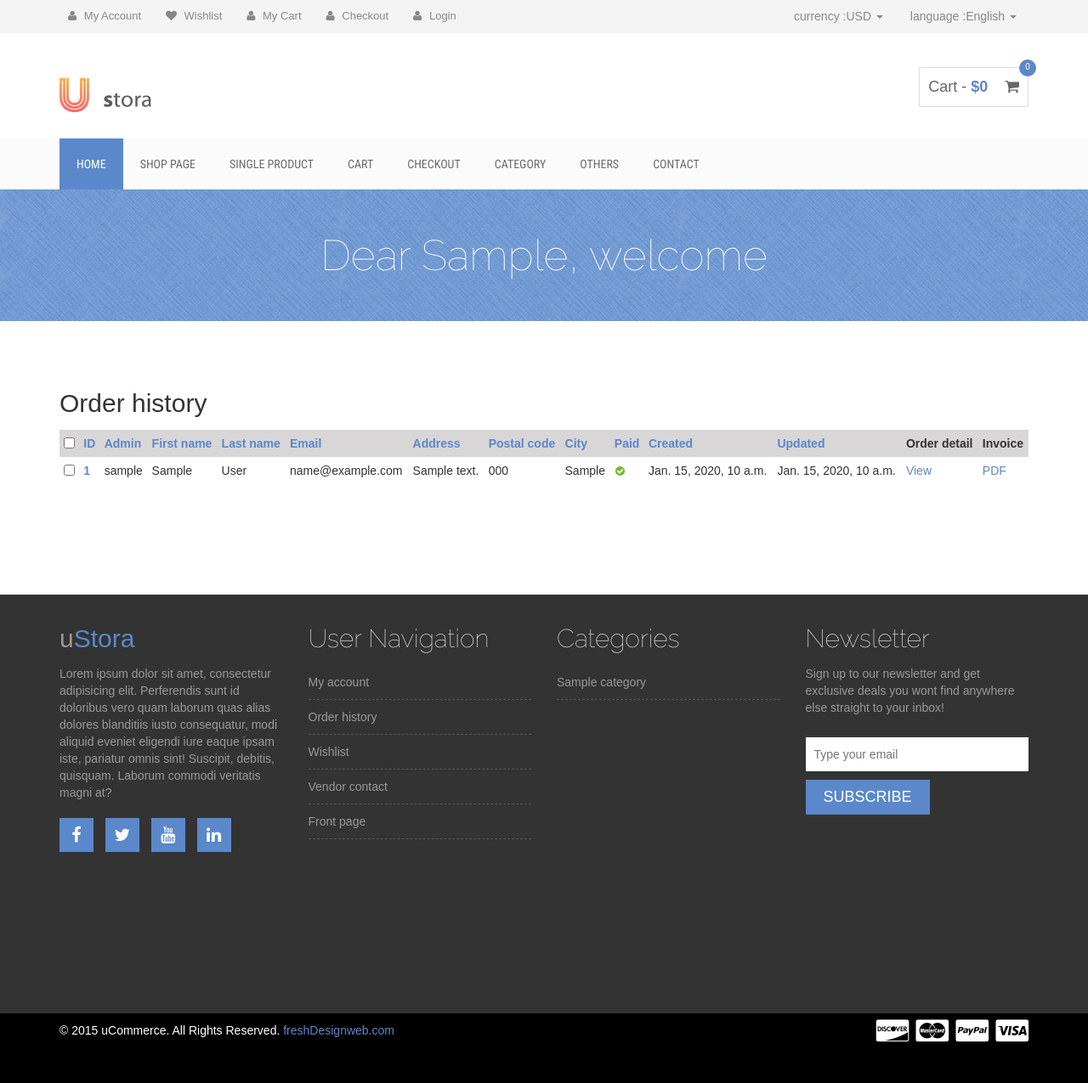
After one commit to heysaeid/ustore, a Django app: page /accounts/dashboard/ in a window 1280 px wide. The commit adds this page. Shown: the whole page at 85% size. Run offline with Django 3.2, Linux system fonts and the light colour scheme; a user stored in the database is signed in; tables that the repository leaves empty hold one stand-in row (values such as "Sample post"); parts of the project's set-up code (start-up, migrations or seed data) failed here and were passed over; some libraries are stand-ins or nearby versions.

Commit message:
Add a panel to view the status of orders؛ سش exit

```diff
--- /dev/null
+++ b/accounts/templates/accounts/dashboard.html
@@ -0,0 +1,125 @@
+{% extends 'base.html' %}
+
+{% block title %}
+    Dashboard - {{ request.user }}
+{% endblock title %}
+
+
+{% block content %}
+    <div class="product-big-title-area">
+        <div class="container">
+            <div class="row">
+                <div class="col-md-12">
+                    <div class="product-bit-title text-center">
+                        <h2>Dear {{ request.user|title }}, welcome</h2>
+                    </div>
+                </div>
+            </div>
+        </div>
+    </div>
+
+    <div class="single-product-area">
+        <div class="zigzag-bottom"></div>
+        <div class="container">
+            <h2>Order history</h2>
+            <table id="result_list">
+                <thead>
+                    <tr>
+                        <th scope="col" class="action-checkbox-column">
+                            <div class="text"><span><input type="checkbox" id="action-toggle"></span></div>
+                            <div class="clear"></div>
+                        </th>
+                        <th scope="col" class="sortable column-id">
+                            <div class="text"><a href="?o=1.-9">ID</a></div>
+                            <div class="clear"></div>
+                        </th>
+                        <th scope="col" class="sortable column-id">
+                            <div class="text"><a href="?o=1.-9">Admin</a></div>
+                            <div class="clear"></div>
+                        </th>
+                        <th scope="col" class="sortable column-first_name">
+                            <div class="text"><a href="?o=2.-9">First name</a></div>
+                            <div class="clear"></div>
+                        </th>
+                        <th scope="col" class="sortable column-last_name">
+                            <div class="text"><a href="?o=3.-9">Last name</a></div>
+                            <div class="clear"></div>
+                        </th>
+                        <th scope="col" class="sortable column-email">
+                            <div class="text"><a href="?o=4.-9">Email</a></div>
+                            <div class="clear"></div>
+                        </th>
+                        <th scope="col" class="sortable column-address">
+                            <div class="text"><a href="?o=5.-9">Address</a></div>
+                            <div class="clear"></div>
+                        </th>
+                        <th scope="col" class="sortable column-postal_code">
+                            <div class="text"><a href="?o=6.-9">Postal code</a></div>
+                            <div class="clear"></div>
+                        </th>
+                        <th scope="col" class="sortable column-city">
+                            <div class="text"><a href="?o=7.-9">City</a></div>
+                            <div class="clear"></div>
+                        </th>
+                        <th scope="col" class="sortable column-paid">
+                            <div class="text"><a href="?o=8.-9">Paid</a></div>
+                            <div class="clear"></div>
+                        </th>
+                        <th scope="col" class="sortable column-created sorted descending">
+                            <div class="sortoptions">
+                                <a class="sortremove" href="?o=" title="Remove from sorting"></a>
+
+                                <a href="?o=9" class="toggle descending" title="Toggle sorting"></a>
+                            </div>
+                            <div class="text"><a href="?o=9">Created</a></div>
+                            <div class="clear"></div>
+                        </th>
+                        <th scope="col" class="sortable column-updated">
+
+
+
+                        <div class="text"><a href="?o=10.-9">Updated</a></div>
+                        <div class="clear"></div>
+                        </th>
+                        <th scope="col" class="column-order_detail">
+
+                        <div class="text"><span>Order detail</span></div>
+                        <div class="clear"></div>
+                        </th>
+                        <th scope="col" class="column-order_pdf">
+
+                        <div class="text"><span>Invoice</span></div>
+                        <div class="clear"></div>
+                        </th>
+                    </tr>
+                </thead>
+                <tbody>
+
+                {% for order in orders %}
+                    <tr>
+                        <td class="action-checkbox">
+                            <input type="checkbox" name="_selected_action" value="{{ order.id }}" class="action-select">
+                        </td>
+                        <th class="field-id">
+                            <a href="/admin/orders/order/4/change/">{{ order.id }}</a>
+                        </th>
+                        <td class="field-user_name">{{ order.user }}</td>
+                        <td class="field-first_name">{{ order.first_name }}</td>
+                        <td class="field-last_name">{{ order.last_name }}</td>
+                        <td class="field-email">{{ order.email }}</td>
+                        <td class="field-address">{{ order.address }}</td>
+                        <td class="field-postal_code">{{ order.postal_code }}</td>
+                        <td class="field-city">{{ order.city }}</td>
+                        <td class="field-paid"><img src="{% if order.paid %}/static/admin/img/icon-yes.svg{% else %}/static/admin/img/icon-no.svg{% endif %}" alt="{{ order.paid }}"></td>
+                        <td class="field-created nowrap">{{ order.created }}</td>
+                        <td class="field-updated nowrap">{{ order.updated }}</td>
+                        <td class="field-order_detail"><a href="{% url 'accounts:order_detail' order.id %}">View</a></td>
+                        <td class="field-order_pdf"><a href="/orders/admin/order/{{ order.id }}/pdf/">PDF</a></td>
+                    </tr>
+                {% endfor %}
+
+                </tbody>
+                </table>
+        </div>
+    </div>
+{% endblock content %}
--- a/accounts/urls.py
+++ b/accounts/urls.py
@@ -5,4 +5,6 @@ app_name = 'accounts'
 
 urlpatterns = [
     path('login/', views.user_login, name='user_login'),
+    path('dashboard/', views.dashboard, name='dashboard'),
+    path('order-detail/<int:pk>/', views.order_detail, name='order_detail'),
 ]
--- a/accounts/views.py
+++ b/accounts/views.py
@@ -1,8 +1,12 @@
-from django.shortcuts import redirect, render
+from django.shortcuts import get_object_or_404, redirect, render
 from django.contrib.auth import authenticate, login as login_auth
+from django.contrib.auth.decorators import login_required
+from orders.models import Order, OrderItem
 from .forms import LoginForm
+from .decorators import is_login
 
 # Create your views here.
+@is_login
 def user_login(request):
     message_error = None
     if request.method == 'POST':
@@ -18,3 +22,13 @@ def user_login(request):
     else:
         form = LoginForm()
     return render(request, 'accounts/login.html', {'form':form, 'message_error':message_error})
+
+@login_required
+def dashboard(request):
+    orders = Order.objects.filter(user=request.user).order_by('id')
+    return render(request, 'accounts/dashboard.html', {'orders':orders})
+
+@login_required
+def order_detail(request, pk):
+    order = get_object_or_404(Order, user=request.user, pk=pk)
+    return render(request, 'accounts/order_detail.html', {'order':order})
--- a/config/settings.py
+++ b/config/settings.py
@@ -138,9 +138,9 @@ EMAIL_BACKEND = 'django.core.mail.backends.console.EmailBackend'
 
 STATIC_URL = '/static/'
 STATICFILES_DIRS = [
-    BASE_DIR / 'static'
+    os.path.join(BASE_DIR, 'static/')
 ]
-STATIC_ROOT = BASE_DIR / 'staticfiles'
+STATIC_ROOT = os.path.join(BASE_DIR, 'staticfiles')
 
 MEDIA_URL = '/media/'
 MEDIA_ROOT = BASE_DIR / 'media/'
--- a/orders/admin.py
+++ b/orders/admin.py
@@ -44,7 +44,7 @@ class OrderItemInline(admin.TabularInline):
 
 @admin.register(Order)
 class OrderAdmin(admin.ModelAdmin):
-    list_display = ['id', 'first_name', 'last_name', 'email', 'address', 'postal_code', 'city', 'paid', 'created', 'updated', order_detail, order_pdf]
-    list_filter = ['paid', 'created', 'updated']
+    list_display = ['id', 'user', 'first_name', 'last_name', 'email', 'address', 'postal_code', 'city', 'paid', 'created', 'updated', order_detail, order_pdf]
+    list_filter = ['user', 'paid', 'created', 'updated']
     inlines = [OrderItemInline]
     actions = [export_to_csv]
--- a/orders/models.py
+++ b/orders/models.py
@@ -1,17 +1,19 @@
 from django.db import models
 from decimal import Decimal
+from accounts.models import User
 from shop.models import Product
 
 # Create your models here.
 class Order(models.Model):
+    user = models.ForeignKey(User, related_name='orders', on_delete=models.CASCADE, blank=True)
     transaction_id = models.CharField(max_length=150, blank=True)
     first_name = models.CharField(max_length=50)
     last_name = models.CharField(max_length=50)
-    email = models.EmailField()
+    email = models.EmailField(blank=True)
     phone = models.CharField(max_length=12)
     address = models.CharField(max_length=250)
     postal_code = models.CharField(max_length=250)
-    country = models.CharField(max_length=100)
+    country = models.CharField(max_length=100, blank=True)
     city = models.CharField(max_length=100)
     county = models.CharField(max_length=100)
     created = models.DateTimeField(auto_now_add=True)
--- a/payment/views.py
+++ b/payment/views.py
@@ -1,11 +1,11 @@
 from django.shortcuts import render, redirect, get_object_or_404, HttpResponse
 from django.conf import settings
-from zeep import Client
+#from zeep import Client
 from orders.models import Order
 from .tasks import payment_coplated
 
 MERCHANT = '74a12cc8-378f-11e6-b3f1-000c295eb8fc'
-client = Client('https://www.zarinpal.com/pg/services/WebGate/wsdl')
+#client = Client('https://www.zarinpal.com/pg/services/WebGate/wsdl')
 amount = 1000  # Toman / Required
 description = "توضیحات مربوط به تراکنش را در این قسمت وارد کنید"  # Required
 email = 'yozellon@gmail.com'  # Optional
--- a/shop/templates/shop/index.html
+++ b/shop/templates/shop/index.html
@@ -2,12 +2,12 @@
 {% load static %}
 
 {% block title %}
-
+    - home
 {% endblock %}
 
 {% block content %}
 
-{% include 'slider.html' %}
+
     {% include 'promo.html' %}
 
     <div class="maincontent-area">
--- a/static/style.css
+++ b/static/style.css
@@ -1134,3 +1134,18 @@ div.cart-collaterals ul.products li.product:hover .add_to_cart_button{background
 .pagination > li > a, .pagination > li > span {
   color: #5a88ca;
 }
+
+/* Table */
+#result_list{
+    width: 100%
+}
+#result_list thead{
+    background: #d8d6d6
+}
+#result_list th, td{
+    padding: 5px;
+}
+
+.module-result-list{
+    margin-top: 50px
+}
--- a/templates/base.html
+++ b/templates/base.html
@@ -47,7 +47,7 @@
                             <li><a href="#"><i class="fa fa-heart"></i> Wishlist</a></li>
                             <li><a href="cart.html"><i class="fa fa-user"></i> My Cart</a></li>
                             <li><a href="checkout.html"><i class="fa fa-user"></i> Checkout</a></li>
-                            <li><a href="#"><i class="fa fa-user"></i> Login</a></li>
+                            <li><a href="{% url 'accounts:user_login' %}"><i class="fa fa-user"></i> Login</a></li>
                         </ul>
                     </div>
                 </div>
```
Also changed, not shown: accounts/decorators.py (added, +9 -0 lines), accounts/templates/accounts/order_detail.html (added, +91 -0 lines), requirements.txt (added, +47 -0 lines), orders/migrations/0011_order_user.py (added), orders/migrations/0012_auto_20210713_1533.py (added), static/css/pdf.css (line endings or trailing spaces).
